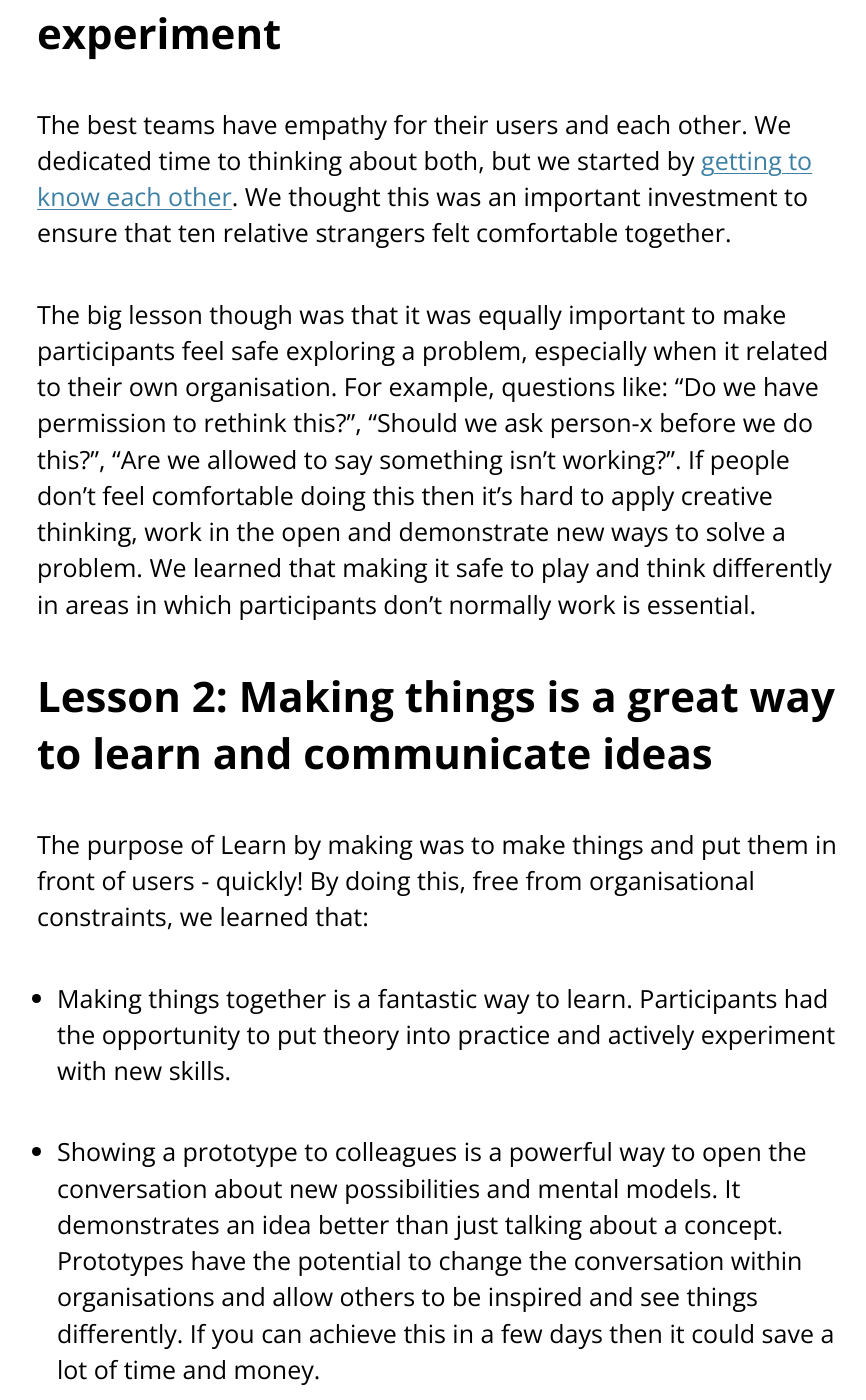
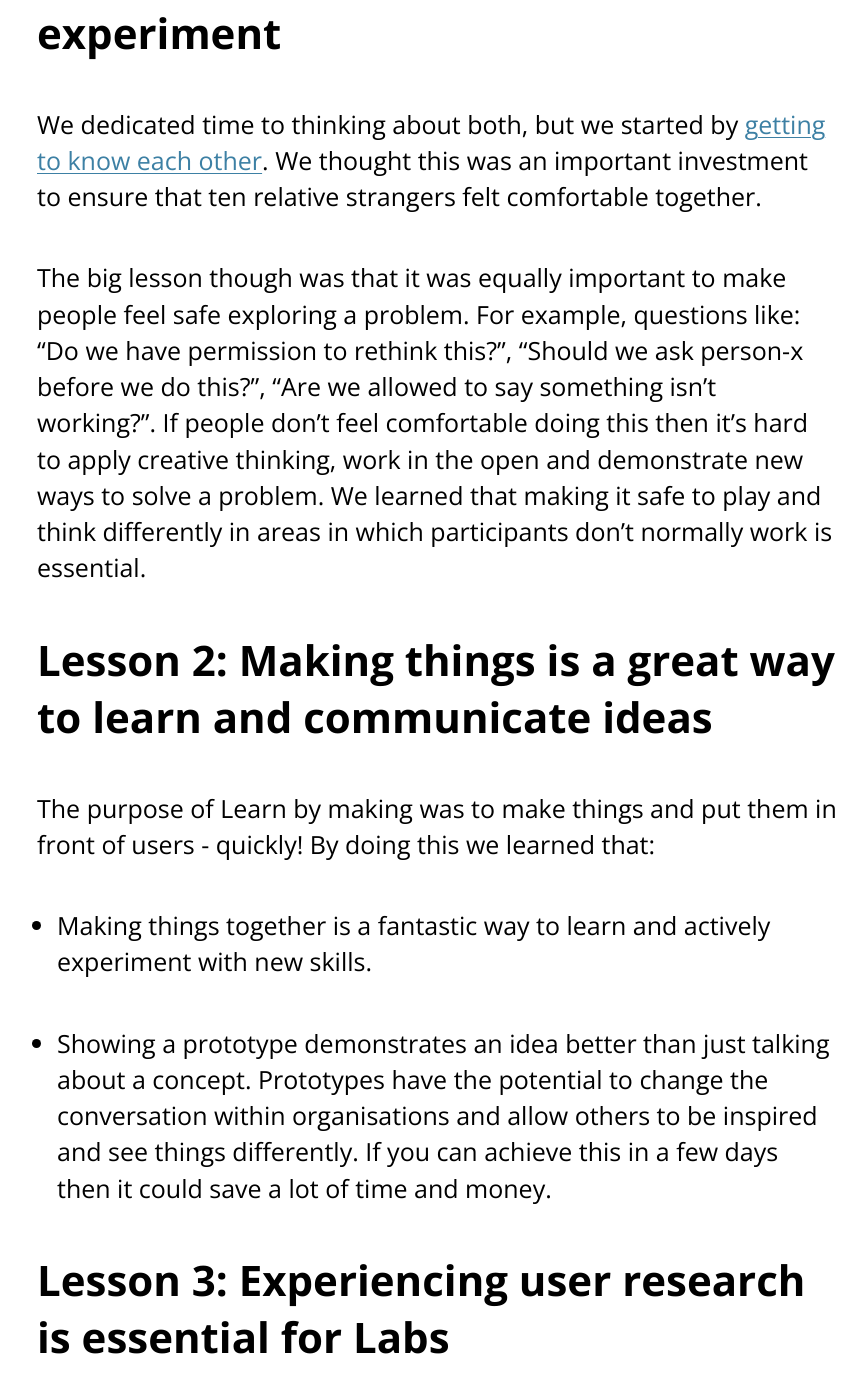
Before and after one commit to learnbymakingwales/learnbymakingwales.github.io, a Jekyll site: the page built from en/updates/_posts/2022-12-21-what-weve-learned.md, in a window 1280 px wide and 1400 px high, scrolled down 2064 px. Shown: the whole window, without its empty margins (203-1069 px from the left). Built offline with Jekyll 4.4.1, drawn with Linux system fonts in a browser that asks for light colours; some of the changed text lies outside the part shown.

Commit message:
Copy amends
Rethought some of the headings and added a thank you to our experts

```diff
--- a/en/updates/_posts/2022-12-21-what-weve-learned.md
+++ b/en/updates/_posts/2022-12-21-what-weve-learned.md
@@ -29,19 +29,19 @@ There’s a long list of things we’d love to improve by iterating. For instanc
 
 ## Lesson 1: It needs to be safe to experiment
 
-The best teams have empathy for their users and each other. We dedicated time to thinking about both, but we started by [getting to know each other](https://learnbymaking.wales/en/the-labs/session/one.html). We thought this was an important investment to ensure that ten relative strangers felt comfortable together.
+We dedicated time to thinking about both, but we started by [getting to know each other](https://learnbymaking.wales/en/the-labs/session/one.html). We thought this was an important investment to ensure that ten relative strangers felt comfortable together.
 
-The big lesson though was that it was equally important to make participants feel safe exploring a problem, especially when it related to their own organisation. For example, questions like: “Do we have permission to rethink this?”, “Should we ask person-x before we do this?”, “Are we allowed to say something isn’t working?”. If people don’t feel comfortable doing this then it’s hard to apply creative thinking, work in the open and demonstrate new ways to solve a problem. We learned that making it safe to play and think differently in areas in which participants don’t normally work is essential.
+The big lesson though was that it was equally important to make people feel safe exploring a problem. For example, questions like: “Do we have permission to rethink this?”, “Should we ask person-x before we do this?”, “Are we allowed to say something isn’t working?”. If people don’t feel comfortable doing this then it’s hard to apply creative thinking, work in the open and demonstrate new ways to solve a problem. We learned that making it safe to play and think differently in areas in which participants don’t normally work is essential.
 
 ## Lesson 2: Making things is a great way to learn and communicate ideas
 
-The purpose of Learn by making was to make things and put them in front of users - quickly! By doing this, free from organisational constraints, we learned that:
+The purpose of Learn by making was to make things and put them in front of users - quickly! By doing this we learned that:
 
-* Making things together is a fantastic way to learn. Participants had the opportunity to put theory into practice and actively experiment with new skills.
+* Making things together is a fantastic way to learn and actively experiment with new skills.
 
-* Showing a prototype to colleagues is a powerful way to open the conversation about new possibilities and mental models. It demonstrates an idea better than just talking about a concept. Prototypes have the potential to change the conversation within organisations and allow others to be inspired and see things differently. If you can achieve this in a few days then it could save a lot of time and money.
+* Showing a prototype demonstrates an idea better than just talking about a concept. Prototypes have the potential to change the conversation within organisations and allow others to be inspired and see things differently. If you can achieve this in a few days then it could save a lot of time and money.
 
-## Lesson 3: You need to experience user research to get it
+## Lesson 3: Experiencing user research is essential for Labs
 
 When we first started Learn by making, [a lot of people told us](https://twitter.com/itsallgonewrong/status/1580493265769402371) that user research was something they didn’t understand in their bones until they’d done it. How true this is.
 
```
Also changed, not shown: other parts of en/updates/_posts/2022-12-21-what-weve-learned.md (+3 -3 lines).
